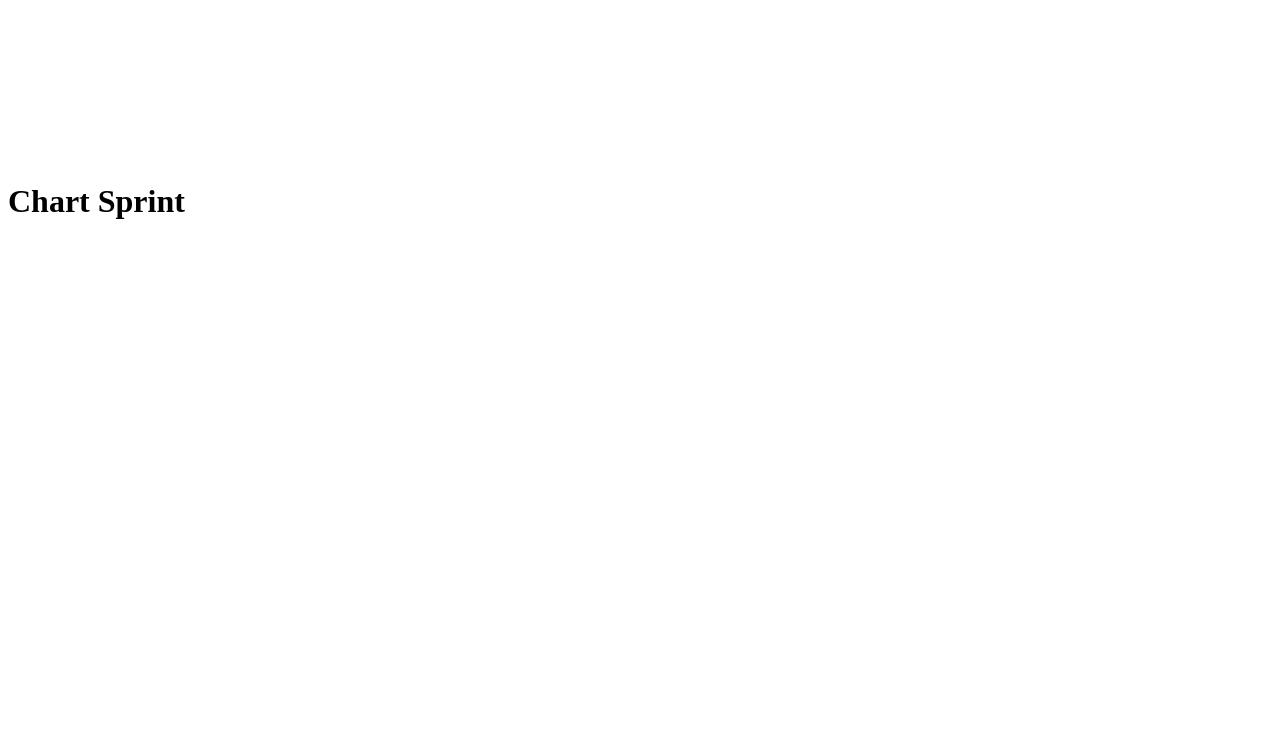
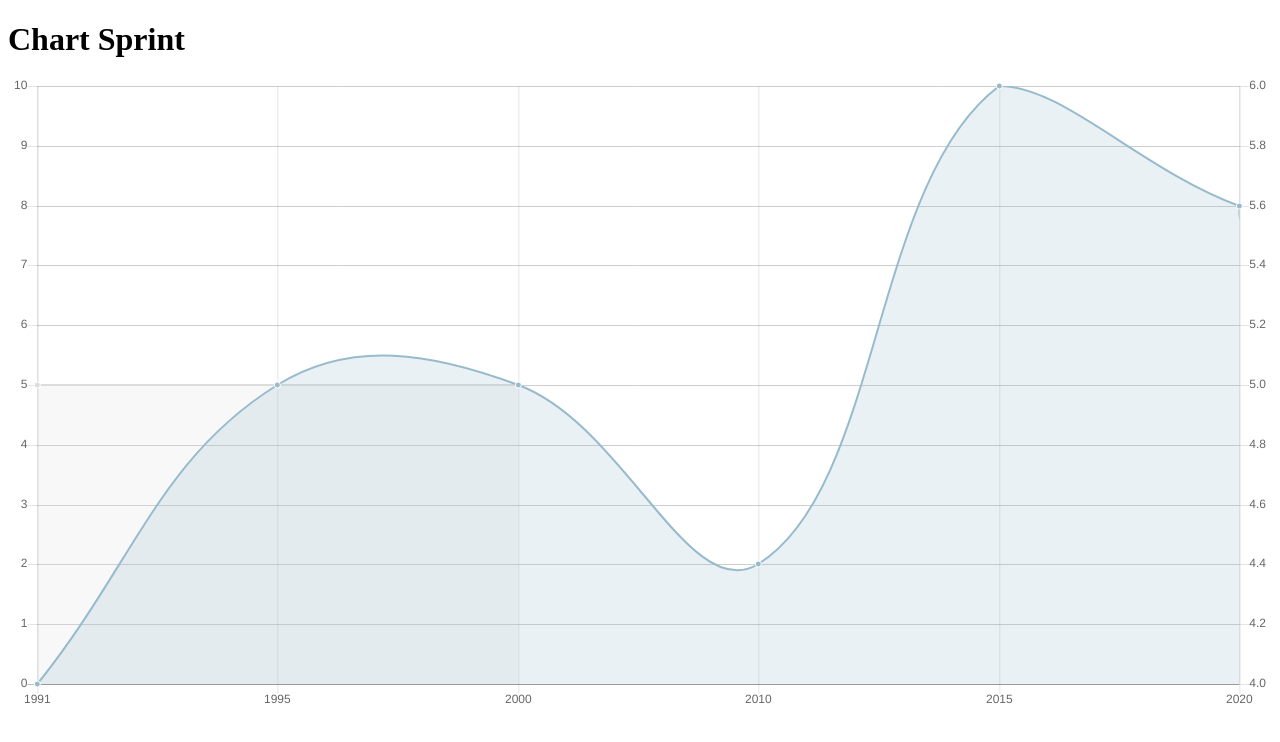
Before and after one commit to bizzmichelson/googlechartssprint, a website: page public/index.html in a window 1280 px wide. Drawn offline with Linux system fonts and the light colour scheme.

Commit message:
working chart

```diff
--- a/public/index.html
+++ b/public/index.html
@@ -15,11 +15,15 @@
 </head>
 <body>
     <body ng-app="app">
+            <h1>Chart Sprint</h1>
+            <div ng-controller="LineCtrl">
+
             <canvas id="line" class="chart chart-line" chart-data="data"
             chart-labels="labels" chart-series="series" chart-options="options"
             chart-dataset-override="datasetOverride" chart-click="onClick">
         </canvas>
-        <h1>Chart Sprint</h1>
+    </div>
+
 
 
         <main ng-view>
--- a/public/scripts/chart.js
+++ b/public/scripts/chart.js
@@ -3,11 +3,11 @@
 
 angular.module("app", ["chart.js"]).controller("LineCtrl", function ($scope) {
 
-      $scope.labels = ["January", "February", "March", "April", "May", "June", "July"];
+      $scope.labels = ["1991", "1995", "2000", "2010", "2015", "2020"],
       $scope.series = ['Series A', 'Series B'];
       $scope.data = [
-        [65, 59, 80, 81, 56, 55, 40],
-        [28, 48, 40, 19, 86, 27, 90]
+        [0, 5, 5, 2, 10, 8, 7],
+        [5, 5, 5]
       ];
       $scope.onClick = function (points, evt) {
         console.log(points, evt);
--- a/public/styles/styles.css
+++ b/public/styles/styles.css
@@ -1,11 +1,11 @@
-.chart-line
-chart-data: series data
-chart-labels: x axis labels
+.chart-line {
+chart-data: series data;
+chart-labels: x axis labels;
 chart-options (default: {}): Chart.js options
 chart-series (default: []): series labels
 chart-click (optional): onclick event handler
 chart-hover (optional): onmousemove event handler
 chart-colors (default to global colors): colors for the chart
 chart-dataset-override (optional): override datasets individually
-
-Chart.defaults.global.colors
+}
+/* Chart.defaults.global.colors; */
```
